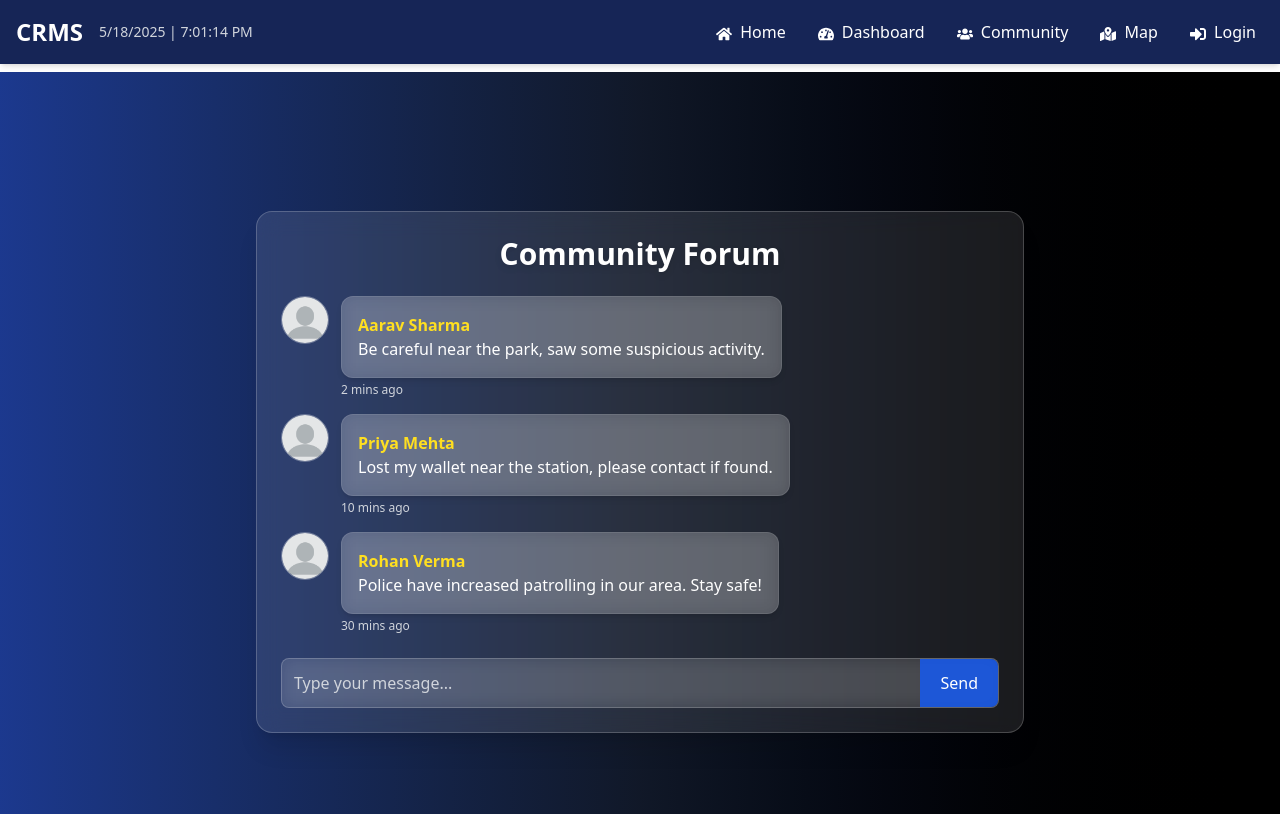
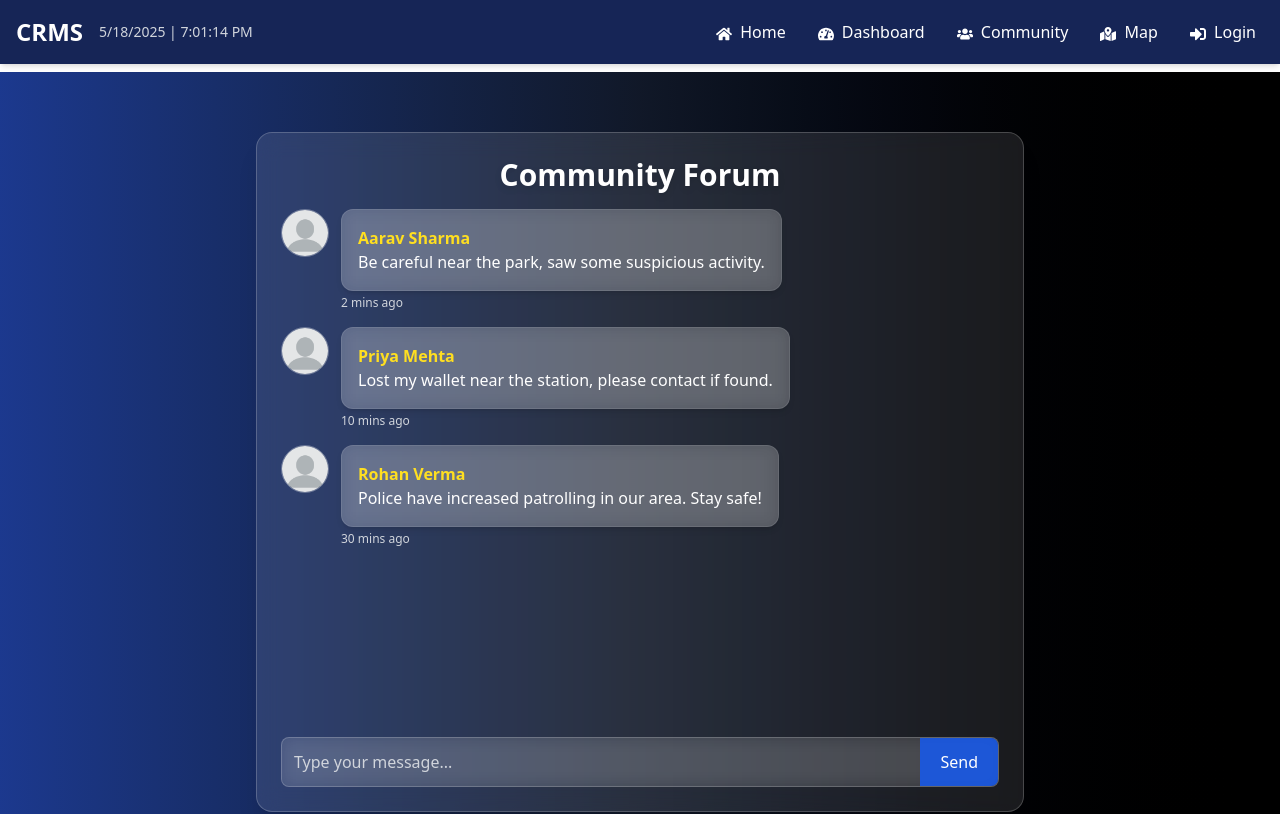
Before and after one commit to saadii007/Modern-Crime-Report-System, a React (Vite) app: page /community in a window 1280 px wide. Shown: the top 814 px of the page. Built offline with nearby package versions, Linux system fonts and the light colour scheme.

Commit message:
Update Community.jsx

```diff
--- a/src/pages/Community.jsx
+++ b/src/pages/Community.jsx
@@ -1,5 +1,5 @@
 // src/pages/Community.jsx
-import React, { useState } from "react";
+import React, { useState, useRef, useEffect } from "react";
 
 const Community = () => {
   const [messages, setMessages] = useState([
@@ -24,12 +24,13 @@ const Community = () => {
   ]);
 
   const [newMessage, setNewMessage] = useState("");
+  const messagesEndRef = useRef(null);
 
   const handleSendMessage = (e) => {
     e.preventDefault();
     if (newMessage.trim()) {
-      setMessages([
-        ...messages,
+      setMessages((prev) => [
+        ...prev,
         {
           username: "You",
           avatar: "/pic.png",
@@ -41,23 +42,25 @@ const Community = () => {
     }
   };
 
+  // Scroll ONLY inside chat, not the page
+  useEffect(() => {
+    if (messagesEndRef.current) {
+      messagesEndRef.current.scrollIntoView({ behavior: "smooth", block: "end" });
+    }
+  }, [messages]);
+
   return (
-    <div
-      className="flex flex-col items-center justify-center p-6 min-h-screen
-      bg-gradient-to-r from-blue-900 via-gray-900 to-black"
-    >
-      <div className="bg-white/10 backdrop-blur-md border border-white/20 shadow-xl rounded-2xl w-full max-w-3xl p-6 space-y-6">
-        <h1 className="text-3xl font-bold text-center text-white drop-shadow-md">
+    <div className="flex items-center justify-center min-h-screen bg-gradient-to-r from-blue-900 via-gray-900 to-black overflow-hidden">
+      {/* Fixed height container */}
+      <div className="bg-white/10 backdrop-blur-md border border-white/20 shadow-xl rounded-2xl w-full max-w-3xl h-[85vh] flex flex-col p-6">
+        <h1 className="text-3xl font-bold text-center text-white drop-shadow-md mb-4">
           Community Forum
         </h1>
 
-        {/* Messages */}
-        <div className="space-y-4 max-h-[400px] overflow-y-auto scrollbar-thin scrollbar-thumb-blue-600 scrollbar-track-transparent">
+        {/* Messages area (fixed height scrollbox) */}
+        <div className="flex-grow overflow-y-auto pr-2 space-y-4 scrollbar-thin scrollbar-thumb-blue-600 scrollbar-track-transparent">
           {messages.map((msg, index) => (
-            <div
-              key={index}
-              className="flex items-start gap-3 hover:scale-[1.01] transition-transform"
-            >
+            <div key={index} className="flex items-start gap-3 hover:scale-[1.01] transition-transform">
               <img
                 src={msg.avatar}
                 alt="User Avatar"
@@ -65,18 +68,17 @@ const Community = () => {
               />
               <div className="flex flex-col">
                 <div className="bg-white/20 backdrop-blur-sm p-4 rounded-xl shadow-md text-white border border-white/10">
-                  <p className="font-semibold text-yellow-300">
-                    {msg.username}
-                  </p>
+                  <p className="font-semibold text-yellow-300">{msg.username}</p>
                   <p>{msg.message}</p>
                 </div>
                 <p className="text-xs text-gray-300 mt-1">{msg.timestamp}</p>
               </div>
             </div>
           ))}
+          <div ref={messagesEndRef} />
         </div>
 
-        {/* Input Section */}
+        {/* Input stays fixed at bottom inside card */}
         <form
           className="flex mt-4 bg-white/10 rounded-lg overflow-hidden border border-white/20 backdrop-blur-sm"
           onSubmit={handleSendMessage}
```
